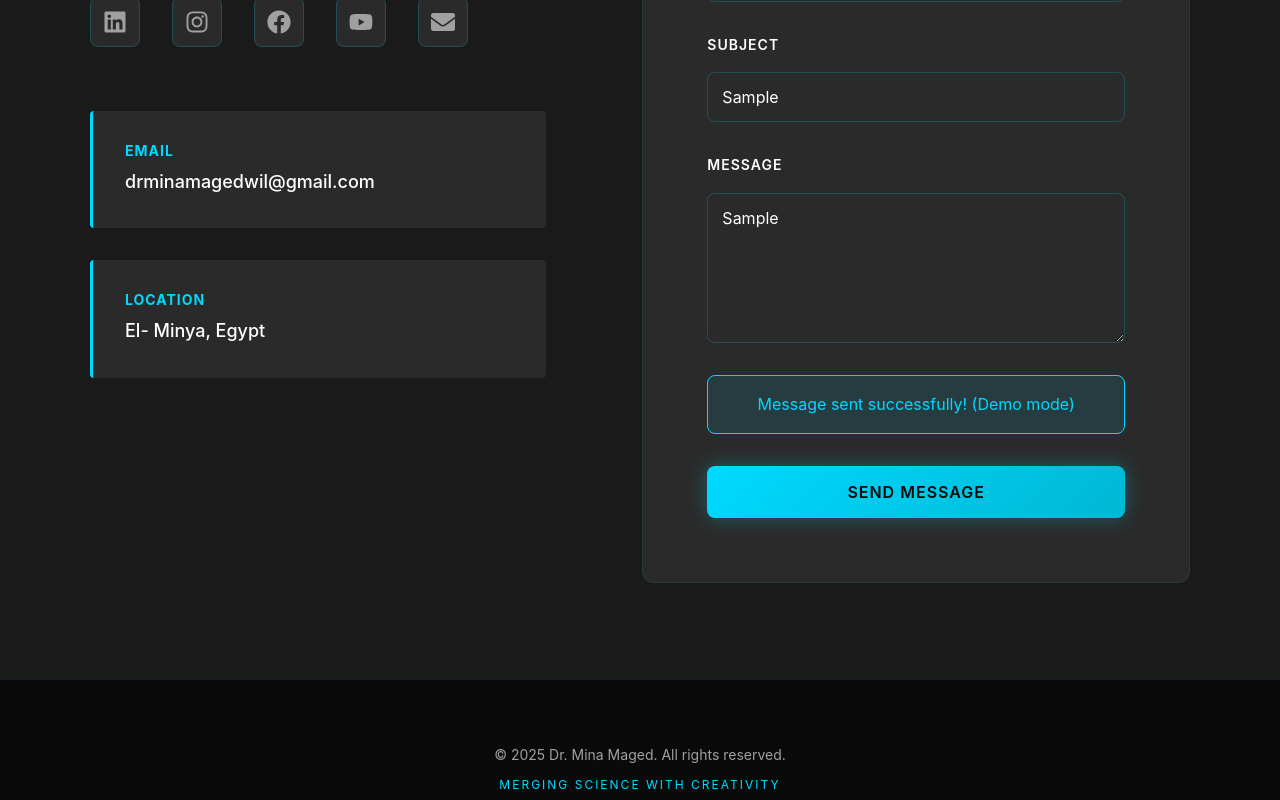
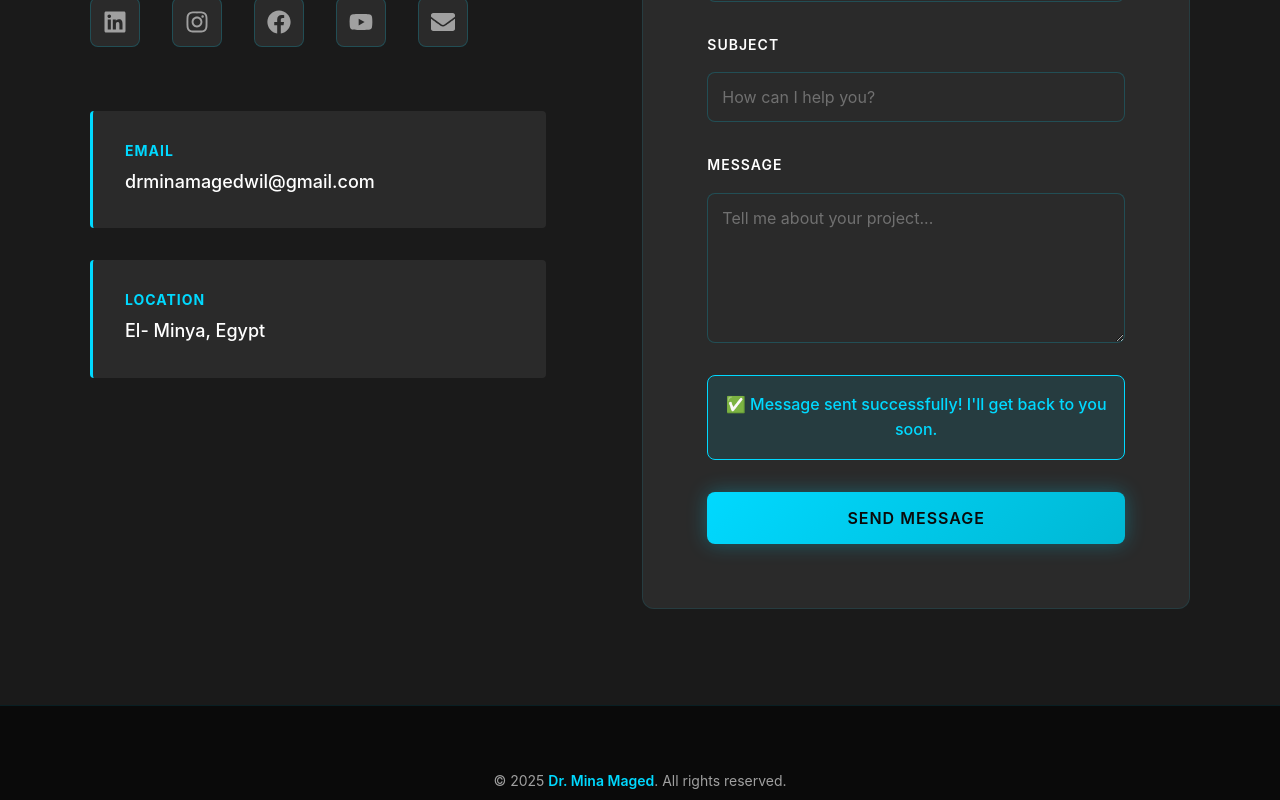
Before and after one commit to MinaMagedWilliam/drportfolio, a React (Vite) app: page / in a window 1280 px wide. Both pictures are taken after typing "Sample", "name@example.com", "Sample", "Sample" into the empty fields and a click on the button "SEND MESSAGE". Shown: the part 3773-4573 px from the top of the page. Built offline with nearby package versions, Linux system fonts and the light colour scheme; no server answers.

Commit message:
activating contact me form

```diff
--- a/package.json
+++ b/package.json
@@ -9,6 +9,7 @@
     "preview": "vite preview"
   },
   "dependencies": {
+    "@emailjs/browser": "^4.4.1",
     "appwrite": "^14.0.1",
     "framer-motion": "^10.16.4",
     "react": "^18.2.0",
--- a/src/components/Contact.css
+++ b/src/components/Contact.css
@@ -160,12 +160,22 @@
 
 .form-status {
   padding: var(--spacing-sm);
+  border-radius: var(--radius-md);
+  text-align: center;
+  margin-bottom: var(--spacing-md);
+  font-weight: 500;
+}
+
+.form-status.success {
   background: rgba(0, 217, 255, 0.1);
   border: 1px solid var(--color-accent-cyan);
-  border-radius: var(--radius-md);
   color: var(--color-accent-cyan);
-  text-align: center;
-  margin-bottom: var(--spacing-md);
+}
+
+.form-status.error {
+  background: rgba(255, 82, 82, 0.1);
+  border: 1px solid #ff5252;
+  color: #ff5252;
 }
 
 .submit-btn {
@@ -184,12 +194,18 @@
   box-shadow: 0 0 20px rgba(0, 217, 255, 0.3);
 }
 
-.submit-btn:hover {
+.submit-btn:disabled {
+  opacity: 0.6;
+  cursor: not-allowed;
+  transform: none !important;
+}
+
+.submit-btn:hover:not(:disabled) {
   transform: translateY(-2px);
   box-shadow: 0 5px 30px rgba(0, 217, 255, 0.5);
 }
 
-.submit-btn:active {
+.submit-btn:active:not(:disabled) {
   transform: translateY(0);
 }
 
@@ -206,6 +222,19 @@
   font-size: 0.875rem;
   color: var(--color-text-secondary);
   margin-bottom: var(--spacing-xs);
+}
+
+.footer-link {
+  color: var(--color-accent-cyan);
+  text-decoration: none;
+  font-weight: 600;
+  transition: all var(--transition-smooth);
+  position: relative;
+}
+
+.footer-link:hover {
+  color: #ffffff;
+  text-shadow: 0 0 10px rgba(0, 217, 255, 0.5);
 }
 
 .footer-tagline {
--- a/src/components/Contact.jsx
+++ b/src/components/Contact.jsx
@@ -1,5 +1,7 @@
-import React, { useRef, useState } from 'react';
+import React, { useRef, useState, useEffect } from 'react';
 import { motion, useInView } from 'framer-motion';
+import emailjs from '@emailjs/browser';
+import { emailjsConfig } from '../config/emailjs';
 import {
   FaLinkedin,
   FaInstagram,
@@ -12,6 +14,7 @@ import './Contact.css';
 
 const Contact = () => {
   const ref = useRef(null);
+  const formRef = useRef(null);
   const isInView = useInView(ref, { once: true, margin: '-100px' });
   const [formData, setFormData] = useState({
     name: '',
@@ -20,6 +23,12 @@ const Contact = () => {
     message: '',
   });
   const [formStatus, setFormStatus] = useState('');
+  const [isLoading, setIsLoading] = useState(false);
+
+  // Initialize EmailJS with public key
+  useEffect(() => {
+    emailjs.init(emailjsConfig.publicKey);
+  }, []);
 
   const handleChange = (e) => {
     setFormData({
@@ -28,14 +37,43 @@ const Contact = () => {
     });
   };
 
-  const handleSubmit = (e) => {
+  const handleSubmit = async (e) => {
     e.preventDefault();
-    // Placeholder for form submission
-    setFormStatus('Message sent successfully! (Demo mode)');
-    setTimeout(() => {
-      setFormStatus('');
+    setIsLoading(true);
+    setFormStatus('');
+
+    try {
+      // Send email using EmailJS
+      const result = await emailjs.send(
+        emailjsConfig.serviceId,
+        emailjsConfig.templateId,
+        {
+          from_name: formData.name,
+          reply_to: formData.email,
+          subject: formData.subject,
+          message: formData.message,
+        }
+      );
+
+      console.log('Email sent successfully:', result);
+      setFormStatus('success');
       setFormData({ name: '', email: '', subject: '', message: '' });
-    }, 3000);
+
+      // Clear success message after 5 seconds
+      setTimeout(() => {
+        setFormStatus('');
+      }, 5000);
+    } catch (error) {
+      console.error('Failed to send email:', error);
+      setFormStatus('error');
+
+      // Clear error message after 5 seconds
+      setTimeout(() => {
+        setFormStatus('');
+      }, 5000);
+    } finally {
+      setIsLoading(false);
+    }
   };
 
   const socialLinks = [
@@ -192,21 +230,31 @@ const Contact = () => {
 
               {formStatus && (
                 <motion.div
-                  className="form-status"
+                  className={`form-status ${formStatus}`}
                   initial={{ opacity: 0, y: -10 }}
                   animate={{ opacity: 1, y: 0 }}
                 >
-                  {formStatus}
+                  {formStatus === 'success' && (
+                    <>
+                      ✅ Message sent successfully! I'll get back to you soon.
+                    </>
+                  )}
+                  {formStatus === 'error' && (
+                    <>
+                      ❌ Failed to send message. Please try again or email me directly at drminamagedwil@gmail.com
+                    </>
+                  )}
                 </motion.div>
               )}
 
               <motion.button
                 type="submit"
                 className="submit-btn"
-                whileHover={{ scale: 1.02 }}
-                whileTap={{ scale: 0.98 }}
+                disabled={isLoading}
+                whileHover={{ scale: isLoading ? 1 : 1.02 }}
+                whileTap={{ scale: isLoading ? 1 : 0.98 }}
               >
-                Send Message
+                {isLoading ? 'Sending...' : 'Send Message'}
               </motion.button>
             </motion.form>
           </div>
@@ -215,7 +263,16 @@ const Contact = () => {
 
       <motion.footer className="footer" variants={itemVariants}>
         <p className="footer-text">
-          © {new Date().getFullYear()} Dr. Mina Maged. All rights reserved.
+          © {new Date().getFullYear()}{' '}
+          <a
+            href="https://www.facebook.com/mena.maged.william"
+            target="_blank"
+            rel="noopener noreferrer"
+            className="footer-link"
+          >
+            Dr. Mina Maged
+          </a>
+          . All rights reserved.
         </p>
         <p className="footer-tagline">
           Merging Science with Creativity
--- /dev/null
+++ b/src/config/emailjs.js
@@ -0,0 +1,34 @@
+// EmailJS Configuration
+// Get these values from https://dashboard.emailjs.com/
+
+export const emailjsConfig = {
+  serviceId: 'service_bjvunau',     // e.g., 'service_abc123'
+  templateId: 'template_rmxh8w4',   // e.g., 'template_xyz789'
+  publicKey: 'JDlvyqpbKGtdA2D9o',     // e.g., 'AbCdEf123456'
+};
+
+// SETUP INSTRUCTIONS:
+// 1. Go to https://emailjs.com and sign up (it's free)
+// 2. Add Email Service:
+//    - Dashboard → Email Services → Add New Service
+//    - Choose Gmail (or your email provider)
+//    - Connect your email: drminamagedwil@gmail.com
+//    - Copy the Service ID
+// 3. Create Email Template:
+//    - Dashboard → Email Templates → Create New Template
+//    - Use this template content:
+//
+//    Subject: New Contact Form Message from {{from_name}}
+//
+//    From: {{from_name}}
+//    Email: {{reply_to}}
+//    Subject: {{subject}}
+//
+//    Message:
+//    {{message}}
+//
+//    - Save and copy the Template ID
+// 4. Get Public Key:
+//    - Dashboard → Account → General
+//    - Copy your Public Key (under API Keys)
+// 5. Replace the values above with your actual IDs
```
Also changed, not shown: 2 other files (tests, documents, lock files or other folders).
